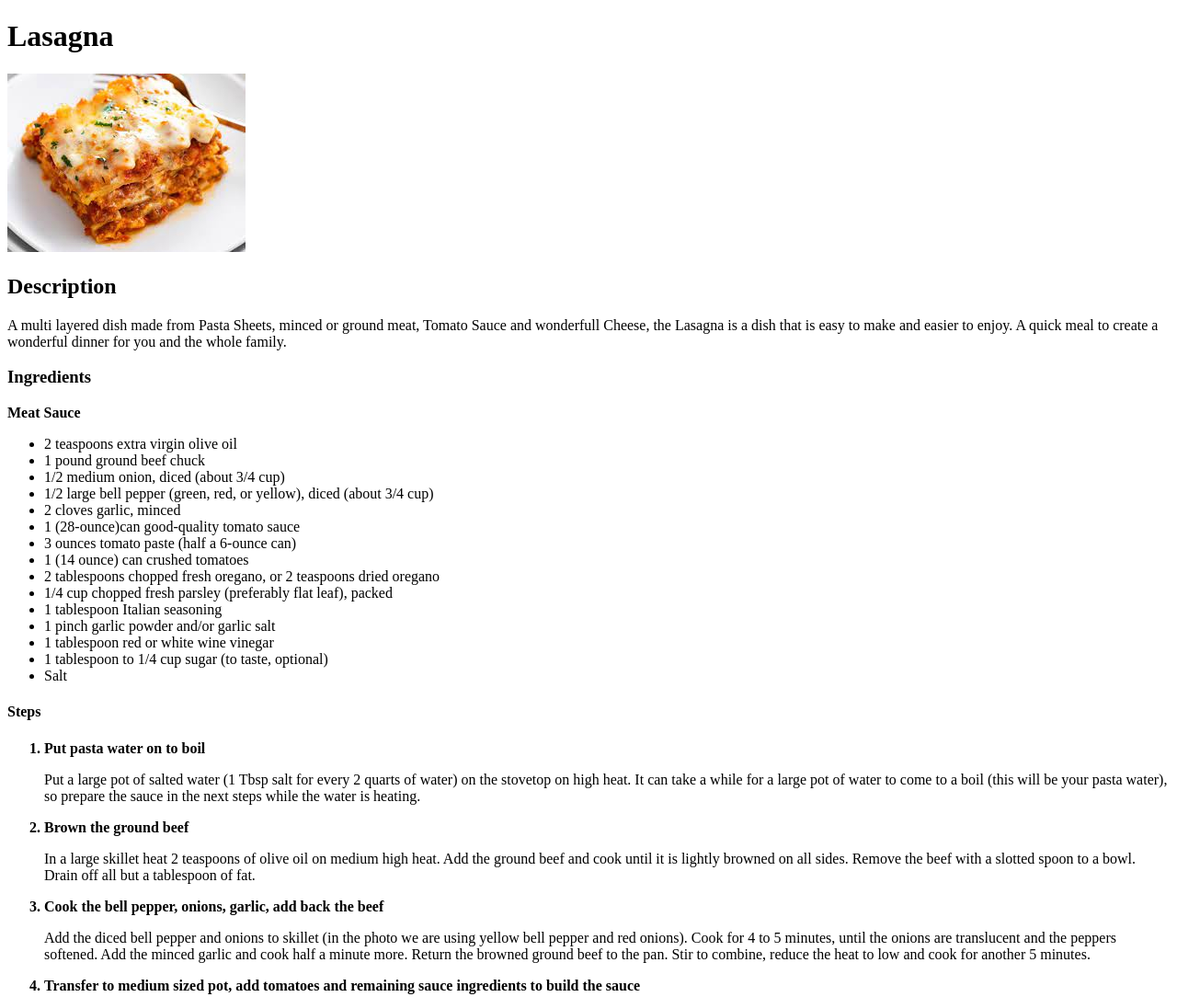
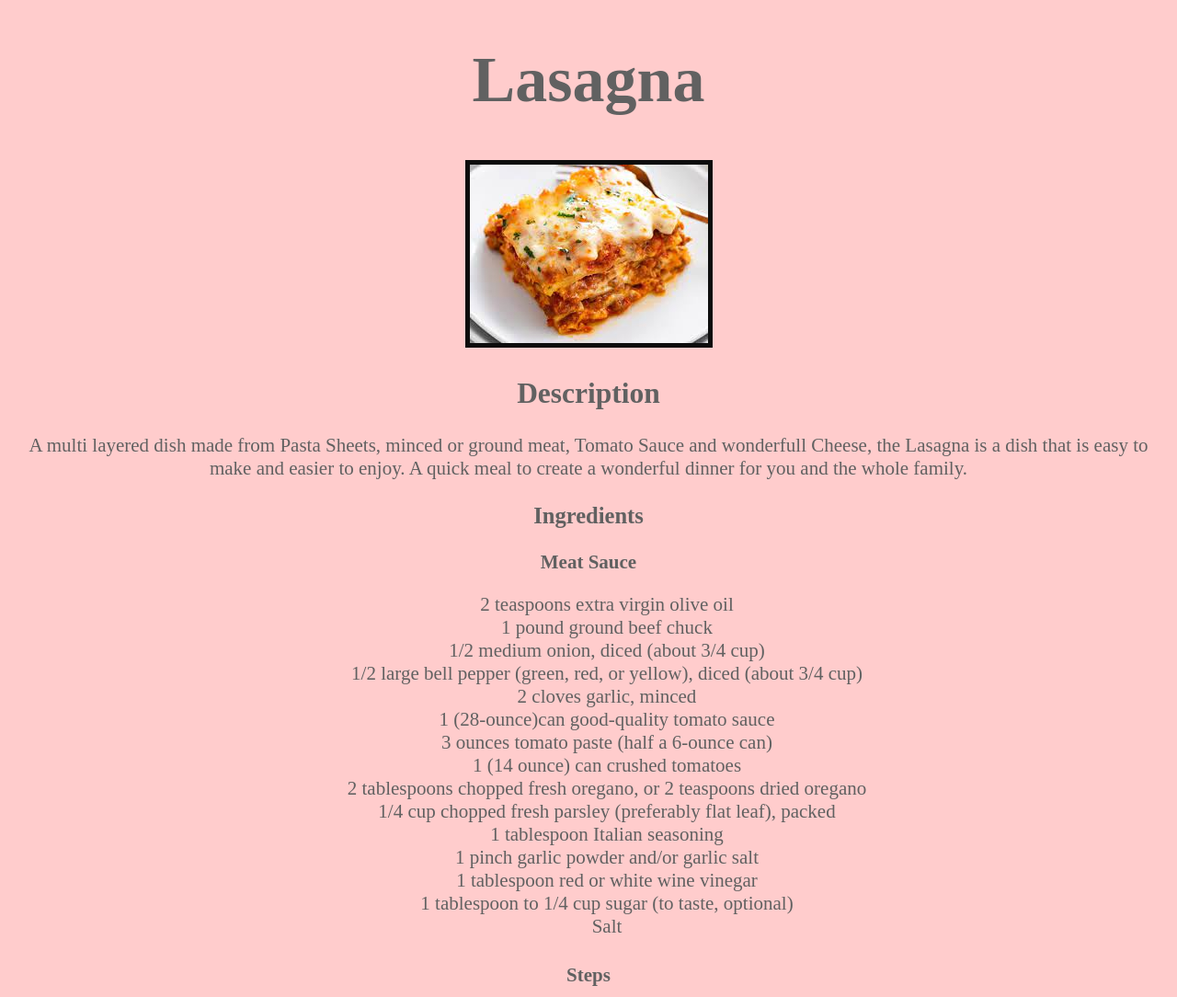
Before and after one commit to Bambouk/Odin-Recipes, a plain HTML site: page Recipes/Lasagna.html in a window 1280 px wide. Shown: the top 1084 px of the page at 92% size. Drawn offline with Linux system fonts and the light colour scheme.

Commit message:
css/style.css

```diff
--- a/Recipes/Lasagna.html
+++ b/Recipes/Lasagna.html
@@ -5,6 +5,7 @@
     <meta http-equiv="X-UA-Compatible" content="IE=edge">
     <meta name="viewport" content="width=device-width, initial-scale=1.0">
     <title>Document</title>
+    <link rel="stylesheet" href="../css/style.css">
 </head>
 <body>
     <h1>Lasagna</h1>
--- /dev/null
+++ b/css/style.css
@@ -0,0 +1,22 @@
+body {
+    background-color: #ffcccc;
+    color:  #616161;
+    font-size: 21px;
+    text-align: center;
+}
+
+h1 {
+    font-size: 70px;
+}
+
+ul {
+    list-style: none;
+}
+
+img {
+    border: 5px solid #0d0d0d;
+}
+
+ol {
+    text-align: initial;
+}
```
Also changed, not shown: Recipes/meatball.html (+1 -0 lines), Recipes/pizza.html (+1 -0 lines), index.html (+1 -0 lines).
